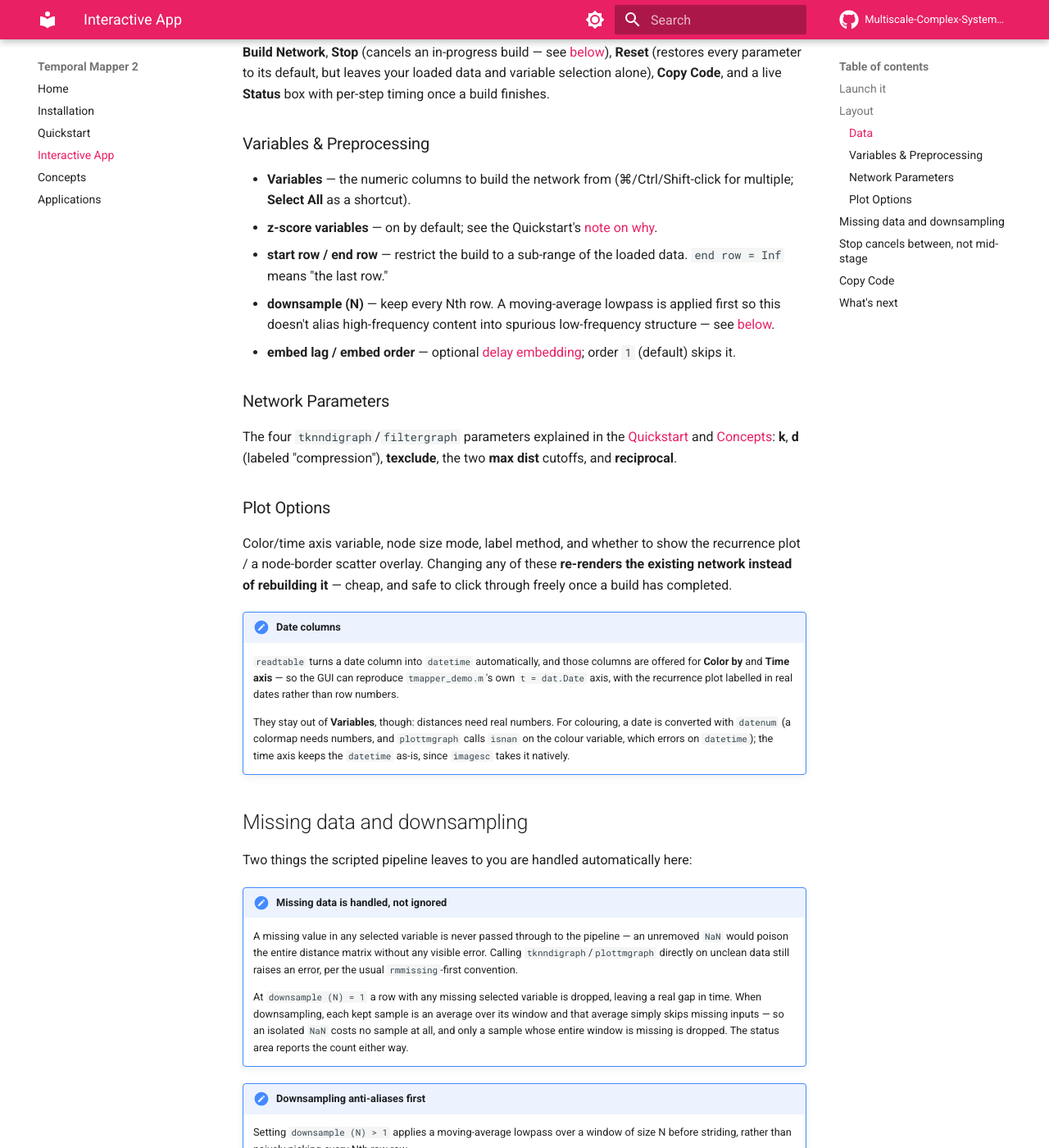
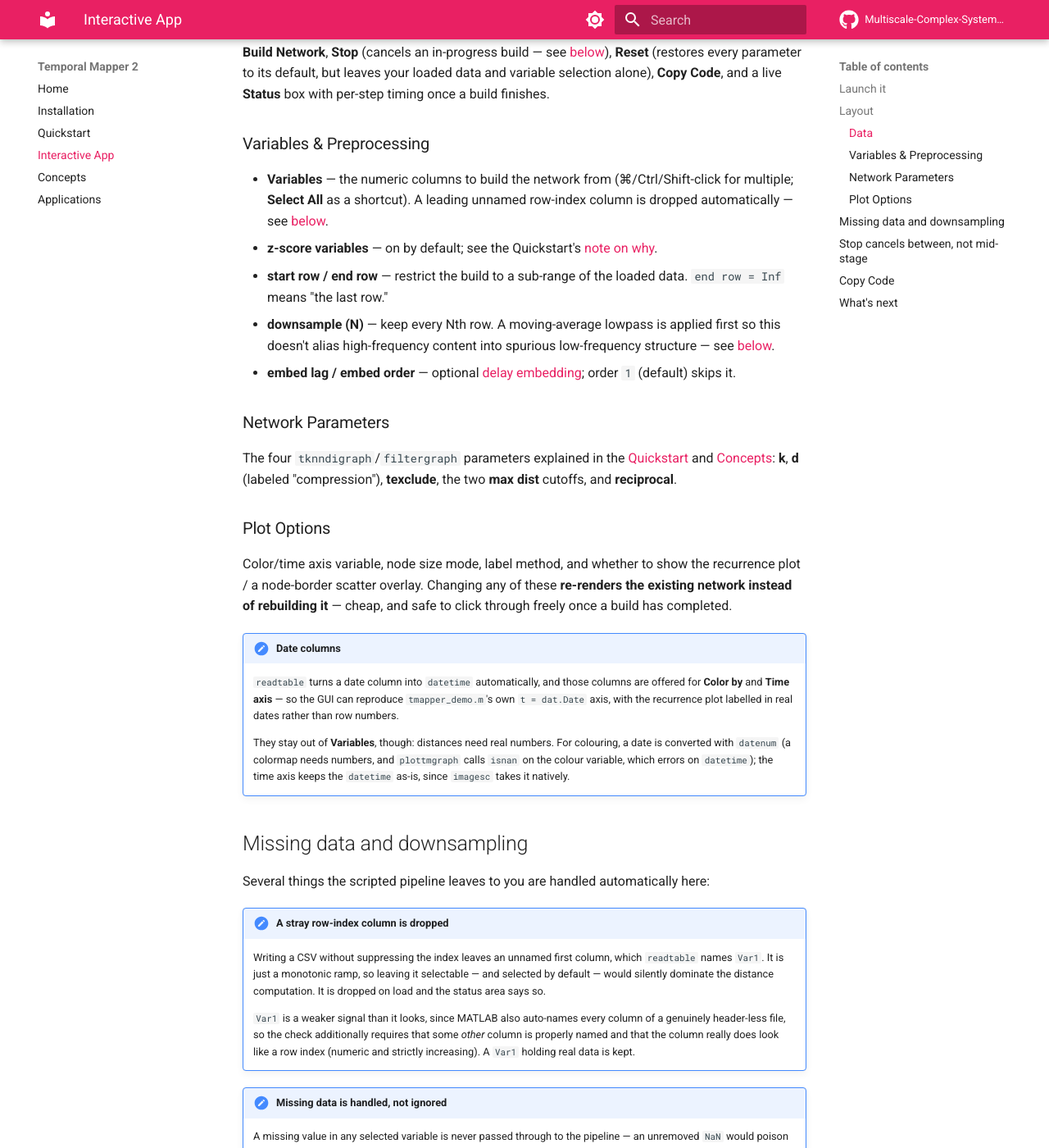
Before and after one commit to Multiscale-Complex-Systems-Lab/tmapper2, an MkDocs documentation site: the page built from docs/gui-app.md, in a window 1280 px wide and 1400 px high, scrolled down 1291 px. Shown: the whole window at 82% size. Built offline with MkDocs 1.6.1 and Material for MkDocs 9.7.7, drawn with Linux system fonts in a browser that asks for light colours; comment, search, counter and statistics services are not loaded.

Commit message:
GUI: drop a leading row-index column instead of building networks from it
Writing a CSV without suppressing the index leaves an unnamed first
column, which readtable names "Var1". It is a monotonic ramp, and it was
not only selectable as a build variable but selected by default -- so on
the bundled sample data the GUI was, out of the box, building networks
whose geometry was dominated by a row counter. Dropping it takes that
dataset from 869 nodes to 1400 with it included; the default build
variables now match tmapper_demo.m and the Python app exactly
(tmax, tmin, prcp).

This is deliberately more conservative than the Python app's equivalent
check. pandas marks such a column "Unnamed: 0", which is unambiguous;
MATLAB's "Var1" is not, because it also auto-names every column of a
genuinely header-less file. So the check additionally requires that some
other column IS properly named, and that the column actually looks like
a row index (numeric, strictly increasing). Wrongly keeping a stray
column is a much cheaper mistake than silently deleting someone's data.

Both guards are tested with their own negative case and were
mutation-tested independently: removing either one fails precisely the
case it protects. The status area reports the drop, and generateCode
emits the matching removal so the copied script's `dat` is the same
table the GUI built from.

```diff
--- a/docs/gui-app.md
+++ b/docs/gui-app.md
@@ -40,7 +40,7 @@ with per-step timing once a build finishes.
 
 ### Variables & Preprocessing
 
-- **Variables** — the numeric columns to build the network from (⌘/Ctrl/Shift-click for multiple; **Select All** as a shortcut).
+- **Variables** — the numeric columns to build the network from (⌘/Ctrl/Shift-click for multiple; **Select All** as a shortcut). A leading unnamed row-index column is dropped automatically — see [below](#missing-data-and-downsampling).
 - **z-score variables** — on by default; see the Quickstart's [note on why](quickstart.md#step-1-load-and-select-the-data).
 - **start row / end row** — restrict the build to a sub-range of the loaded data. `end row = Inf` means "the last row."
 - **downsample (N)** — keep every Nth row. A moving-average lowpass is applied first so this doesn't alias high-frequency content into spurious low-frequency structure — see [below](#missing-data-and-downsampling).
@@ -74,7 +74,21 @@ safe to click through freely once a build has completed.
 
 ## Missing data and downsampling
 
-Two things the scripted pipeline leaves to you are handled automatically here:
+Several things the scripted pipeline leaves to you are handled automatically
+here:
+
+!!! note "A stray row-index column is dropped"
+    Writing a CSV without suppressing the index leaves an unnamed first
+    column, which `readtable` names `Var1`. It is just a monotonic ramp, so
+    leaving it selectable — and selected by default — would silently
+    dominate the distance computation. It is dropped on load and the status
+    area says so.
+
+    `Var1` is a weaker signal than it looks, since MATLAB also auto-names
+    every column of a genuinely header-less file, so the check additionally
+    requires that some *other* column is properly named and that the column
+    really does look like a row index (numeric and strictly increasing).
+    A `Var1` holding real data is kept.
 
 !!! note "Missing data is handled, not ignored"
     A missing value in any selected variable is never passed through to the
```
Also changed, not shown: 2 other files.
